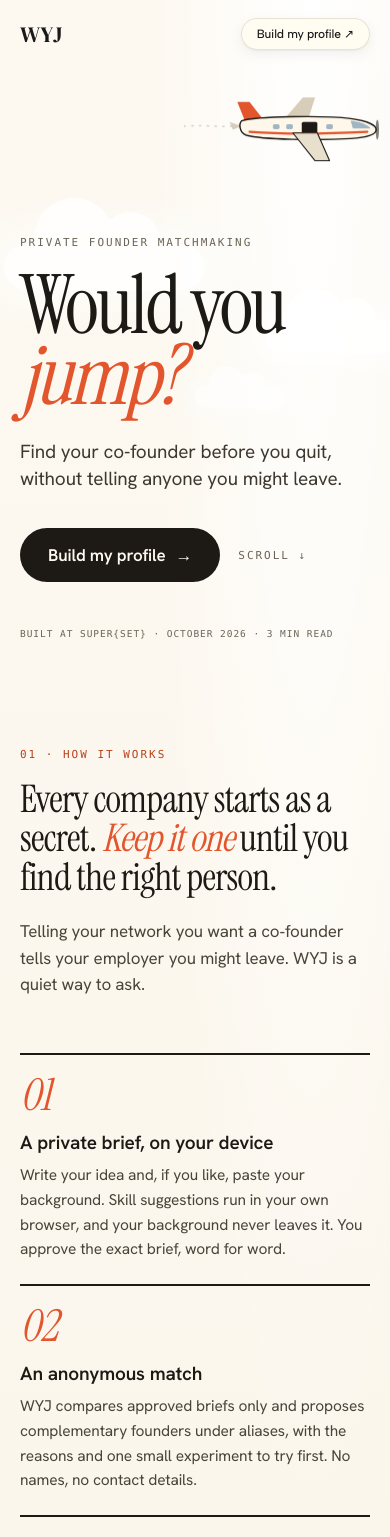
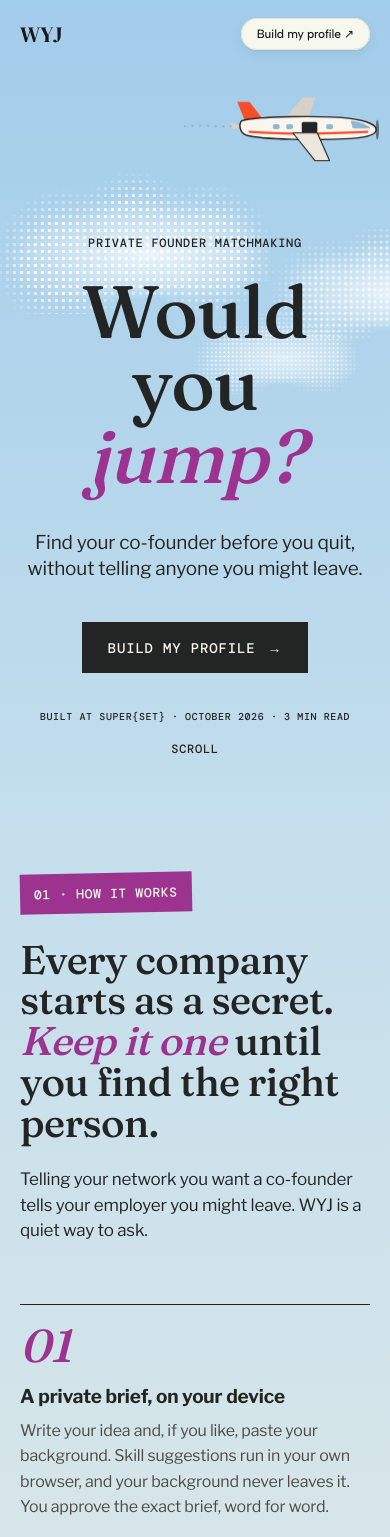
Before and after one commit to xyzmr114/superset-WYJ, a Next.js app: page / in a window 390 px wide. Shown: the top 1537 px of the page. Built offline with nearby package versions, Linux system fonts and the light colour scheme.

Commit message:
style: restyle landing with sky palette, halftone clouds and editorial type

```diff
--- a/app/SkydiveArt.tsx
+++ b/app/SkydiveArt.tsx
@@ -1,9 +1,12 @@
 // Flat inline illustrations for the landing page: the plane, the jumper (freefall and
 // canopy poses in one drawing) and the landed figure. No image files.
 
-const INK = '#1d1a16';
+const INK = '#232424';
 const ACCENT = 'var(--jump-accent)';
-const CANOPY_LIGHT = '#fff7ea';
+const CANOPY = 'var(--jump-canopy)';
+const CANOPY_LIGHT = 'var(--jump-canopy-light)';
+const BODY = '#faf5ee';
+const WING = '#d9d1c8';
 
 /** Small plane flying right, door open on its side. */
 export function Plane({className}: {className?: string}) {
@@ -12,15 +15,15 @@ export function Plane({className}: {className?: string}) {
       {/* Contrail */}
       <path d="M0 74 C40 70 70 78 104 72" fill="none" stroke={INK} strokeOpacity=".18" strokeWidth="3" strokeLinecap="round" strokeDasharray="2 12" />
       {/* Far wing */}
-      <path d="M176 66 L214 22 L236 22 L222 66Z" fill="#d8cdb9" />
+      <path d="M176 66 L214 22 L236 22 L222 66Z" fill={WING} />
       {/* Tail */}
       <path d="M112 70 L96 30 L118 30 L146 66Z" fill={ACCENT} />
-      <path d="M104 74 L82 66 L88 80Z" fill="#d8cdb9" />
+      <path d="M104 74 L82 66 L88 80Z" fill={WING} />
       {/* Fuselage */}
-      <path d="M104 64 C130 56 250 54 300 60 C330 64 346 72 346 80 C346 88 330 94 300 96 C240 100 140 98 112 90 C100 86 98 70 104 64Z" fill={CANOPY_LIGHT} stroke={INK} strokeWidth="2.5" />
+      <path d="M104 64 C130 56 250 54 300 60 C330 64 346 72 346 80 C346 88 330 94 300 96 C240 100 140 98 112 90 C100 86 98 70 104 64Z" fill={BODY} stroke={INK} strokeWidth="2.5" />
       {/* Cockpit and windows */}
-      <path d="M300 64 C318 66 332 72 336 78 L304 78Z" fill="#9fb7c4" />
-      <g fill="#9fb7c4">
+      <path d="M300 64 C318 66 332 72 336 78 L304 78Z" fill="#8cb8d1" />
+      <g fill="#8cb8d1">
         <rect x="160" y="70" width="12" height="9" rx="3" />
         <rect x="184" y="70" width="12" height="9" rx="3" />
         <rect x="256" y="70" width="12" height="9" rx="3" />
@@ -30,7 +33,7 @@ export function Plane({className}: {className?: string}) {
       {/* Stripe */}
       <path d="M118 84 C170 88 250 88 330 84" fill="none" stroke={ACCENT} strokeWidth="4" strokeLinecap="round" />
       {/* Near wing */}
-      <path d="M196 86 L236 136 L262 136 L240 86Z" fill="#e8dfcd" stroke={INK} strokeWidth="2" strokeLinejoin="round" />
+      <path d="M196 86 L236 136 L262 136 L240 86Z" fill="#efe7dd" stroke={INK} strokeWidth="2" strokeLinejoin="round" />
       {/* Propeller */}
       <ellipse cx="348" cy="80" rx="3" ry="18" fill={INK} opacity=".55" />
     </svg>
@@ -45,7 +48,7 @@ export function Jumper({className}: {className?: string}) {
   return (
     <svg className={className} viewBox="0 0 120 170" aria-hidden="true">
       <g className="jump-canopy">
-        <path d="M8 62 C10 22 38 4 60 4 C82 4 110 22 112 62 C98 56 86 56 76 62 C68 56 52 56 44 62 C34 56 22 56 8 62Z" fill={ACCENT} />
+        <path d="M8 62 C10 22 38 4 60 4 C82 4 110 22 112 62 C98 56 86 56 76 62 C68 56 52 56 44 62 C34 56 22 56 8 62Z" fill={CANOPY} />
         <path d="M44 62 C46 30 52 12 60 4 C68 12 74 30 76 62 C68 56 52 56 44 62Z" fill={CANOPY_LIGHT} />
         <path d="M10 62 L54 116 M44 62 L57 114 M76 62 L63 114 M110 62 L66 116" stroke={INK} strokeWidth="1.2" strokeOpacity=".7" />
       </g>
@@ -65,7 +68,7 @@ export function Jumper({className}: {className?: string}) {
 export function Landed({className}: {className?: string}) {
   return (
     <svg className={className} viewBox="0 0 180 120" aria-hidden="true">
-      <path d="M70 108 C78 84 104 74 136 80 C158 84 172 96 176 108Z" fill={ACCENT} />
+      <path d="M70 108 C78 84 104 74 136 80 C158 84 172 96 176 108Z" fill={CANOPY} />
       <path d="M96 108 C102 92 116 84 132 84 C122 92 116 100 114 108Z" fill={CANOPY_LIGHT} />
       <path d="M58 70 C80 74 100 86 112 104" fill="none" stroke={INK} strokeWidth="1.2" strokeOpacity=".6" />
       <g fill="none" stroke={INK} strokeWidth="5" strokeLinecap="round" strokeLinejoin="round">
--- a/app/landing.module.css
+++ b/app/landing.module.css
@@ -1,25 +1,32 @@
-/* Landing page: the page is the jump. Warm off-white sky, soft clouds, one accent
-   (parachute orange), editorial serif display type over a quiet grotesque. */
+/* Landing page: the page is the jump. Palette and type follow an editorial essay look:
+   blue-to-warm sky, halftone clouds, cream canvas, ink text, red accent, purple and yellow
+   label blocks, a sturdy display serif, a Franklin-style grotesque and a mono for labels. */
 .page {
-  --jump-sky: #fbf6ec;
-  --jump-ink: #1d1a16;
-  --jump-muted: #6c6457;
-  --jump-line: #e6dccb;
-  --jump-accent: #e2552d;
-  --jump-accent-deep: #b8401d;
-  --jump-card: #fffdf8;
+  --jump-sky: #faf5ee;
+  --jump-surface: #efe7dd;
+  --jump-ink: #232424;
+  --jump-muted: #4d4a47;
+  --jump-line: #d9d1c8;
+  --jump-accent: #f94e2a;
+  --jump-accent-deep: #c8331a;
+  --jump-purple: #9b338f;
+  --jump-yellow: #ffc013;
+  --jump-blue: #8cb8d1;
+  --jump-canopy: var(--jump-purple);
+  --jump-canopy-light: var(--jump-yellow);
+  --jump-card: #faf5ee;
   /* Shared components on this page (slider, elevation) read these. */
   --primary: var(--jump-accent);
   --primary-deep: var(--jump-accent-deep);
-  --serif: var(--jump-display), ui-serif, Georgia, serif;
-  --sans: var(--jump-body), ui-sans-serif, system-ui, sans-serif;
-  --mono: ui-monospace, 'SF Mono', SFMono-Regular, Menlo, monospace;
+  --serif: var(--jump-display), Georgia, serif;
+  --sans: var(--jump-body), Arial, sans-serif;
+  --mono: var(--jump-mono), 'Courier New', monospace;
   position: relative;
   z-index: 1;
   color: var(--jump-ink);
   font-family: var(--sans);
 }
-/* Full-bleed sky behind everything, including the header. */
+/* Full-bleed sky behind everything, including the header: blue at altitude, warm near the ground. */
 .page::before {
   content: '';
   position: absolute;
@@ -28,56 +35,59 @@
   bottom: -120px; /* main's bottom padding and the footer's top margin */
   left: calc(50% - 50vw);
   width: 100vw;
-  background:
-    radial-gradient(60% 40% at 80% 0%, #fff 0%, transparent 70%),
-    linear-gradient(180deg, #fdf9f1 0%, var(--jump-sky) 30%, #f8f0e1 75%, #f2e6cf 100%);
+  background: linear-gradient(180deg, #9fcbeb 0%, #c4deec 14%, #dfe9e8 30%, #efe6cc 48%, #f5e1a8 64%, #f7ebcc 78%, var(--jump-sky) 92%);
 }
 .page em {
   font-style: italic;
-  color: var(--jump-accent);
+  color: var(--jump-purple);
 }
 .page a { color: inherit; }
+/* A lower optical size and a touch more weight give the sturdier, low-contrast display cut. */
+.title, .h2, .h3, .landTitle, .stepN, .stats b, .pairCards strong, .pairCards i {
+  font-variation-settings: 'opsz' 36, 'SOFT' 0, 'WONK' 0;
+  font-weight: 440 !important;
+}
 
-/* ---------- Clouds ---------- */
+/* ---------- Halftone clouds: a white dot field cut into puffs by radial masks ---------- */
 .clouds {
   position: absolute;
   left: calc(50% - 50vw);
   width: 100vw;
-  height: 220px;
+  height: 260px;
   pointer-events: none;
   z-index: 0;
 }
 .clouds span {
   position: absolute;
-  width: 300px;
-  height: 64px;
-  border-radius: 999px;
-  background: #fff;
-  opacity: 0.85;
-  box-shadow: 0 0 40px 18px rgba(255, 255, 255, 0.75);
-  animation: drift 70s ease-in-out infinite alternate;
+  width: 560px;
+  height: 220px;
+  background:
+    radial-gradient(circle, rgba(255, 255, 255, 0.95) 1.4px, transparent 2px) 0 0 / 7px 7px,
+    radial-gradient(60% 55% at 50% 60%, rgba(255, 255, 255, 0.75), transparent 75%);
+  -webkit-mask-image:
+    radial-gradient(circle at 27% 64%, #000 12%, transparent 26%),
+    radial-gradient(circle at 46% 48%, #000 16%, transparent 31%),
+    radial-gradient(circle at 66% 58%, #000 13%, transparent 27%),
+    radial-gradient(40% 18% at 47% 72%, #000 55%, transparent 100%);
+  mask-image:
+    radial-gradient(circle at 27% 64%, #000 12%, transparent 26%),
+    radial-gradient(circle at 46% 48%, #000 16%, transparent 31%),
+    radial-gradient(circle at 66% 58%, #000 13%, transparent 27%),
+    radial-gradient(40% 18% at 47% 72%, #000 55%, transparent 100%);
+  animation: drift 80s ease-in-out infinite alternate;
 }
-.clouds span::before,
-.clouds span::after {
-  content: '';
-  position: absolute;
-  border-radius: 50%;
-  background: #fff;
+.clouds span:nth-child(1) { left: -4%; top: 0; }
+.clouds span:nth-child(2) { left: 58%; top: 40px; transform: scale(0.85); animation-duration: 95s; animation-delay: -30s; }
+.clouds span:nth-child(3) { left: 26%; top: 110px; transform: scale(0.6); opacity: 0.8; animation-duration: 120s; animation-delay: -60s; }
+@keyframes drift {
+  from { translate: -4vw 0; }
+  to { translate: 4vw 0; }
 }
-.clouds span::before { width: 120px; height: 120px; left: 46px; bottom: 18px; }
-.clouds span::after { width: 90px; height: 90px; left: 140px; bottom: 26px; }
-.clouds span:nth-child(1) { left: 6%; top: 40px; }
-.clouds span:nth-child(2) { left: 62%; top: 110px; transform: scale(0.7); animation-duration: 90s; animation-delay: -30s; }
-.clouds span:nth-child(3) { left: 34%; top: 170px; transform: scale(0.45); opacity: 0.6; animation-duration: 110s; animation-delay: -60s; }
-@keyframes drift {
-  from { translate: -5vw 0; }
-  to { translate: 5vw 0; }
-}
-.cloudsHigh { top: 120px; }
-.hero > :not(.clouds):not(.planeWrap) { position: relative; z-index: 1; }
-.cloudsMid { margin-top: 40px; }
-.cloudsLow { margin-top: 20px; }
-.cloudsMid, .cloudsLow { position: relative; height: 160px; }
+.cloudsHigh { top: 80px; }
+.hero > :not(.clouds):not(.planeWrap):not(.heroActions) { position: relative; z-index: 1; }
+.cloudsMid { margin-top: 20px; }
+.cloudsLow { margin-top: 10px; }
+.cloudsMid, .cloudsLow { position: relative; height: 200px; }
 
 /* ---------- Jumper (scroll-driven) and landed figure ---------- */
 .jumper {
@@ -106,15 +116,16 @@
 .hero {
   position: relative;
   z-index: 2;
-  min-height: min(88vh, 820px);
-  padding-top: clamp(150px, 22vh, 230px);
+  min-height: min(84vh, 800px);
+  padding: clamp(110px, 15vh, 170px) 0 96px;
   margin-top: -32px;
+  text-align: center;
 }
 .planeWrap {
   position: absolute;
   top: 0;
   right: 2%;
-  width: clamp(190px, 30vw, 400px);
+  width: clamp(190px, 28vw, 380px);
   animation: bob 6s ease-in-out infinite;
 }
 .plane { display: block; width: 100%; height: auto; }
@@ -130,50 +141,66 @@
   50% { translate: 0 8px; }
 }
 .kicker,
-.tag,
-.byline {
+.byline,
+.scroll {
   margin: 0;
   font-family: var(--mono);
-  font-size: 11px;
+  font-size: 12px;
   font-weight: 500;
-  letter-spacing: 0.18em;
+  letter-spacing: 0.06em;
   text-transform: uppercase;
-  color: var(--jump-muted);
+  color: var(--jump-ink);
 }
-.tag { color: var(--jump-accent-deep); }
+/* Section labels: mono caps on a solid block, set slightly askew. */
+.tag {
+  display: inline-block;
+  margin: 0;
+  padding: 10px 14px 9px;
+  background: var(--jump-purple);
+  color: var(--jump-sky);
+  font-family: var(--mono);
+  font-size: 13px;
+  font-weight: 500;
+  letter-spacing: 0.05em;
+  text-transform: uppercase;
+  transform: rotate(-1.2deg);
+}
+.section[id="pairing"] .tag { background: var(--jump-yellow); color: var(--jump-ink); transform: rotate(1deg); }
+.landing .tag { background: var(--jump-accent); }
 .title {
-  margin: 18px 0 0;
+  margin: 22px 0 0;
   font-family: var(--serif);
   font-weight: 400;
-  font-size: clamp(76px, 14vw, 216px);
-  line-height: 0.86;
-  letter-spacing: -0.035em;
+  font-size: clamp(76px, 10.5vw, 168px);
+  line-height: 0.98;
+  letter-spacing: -0.015em;
 }
-.title em { display: inline-block; padding-right: 0.06em; }
 .deck {
-  max-width: 560px;
-  margin: 28px 0 0;
-  font-size: clamp(19px, 2vw, 24px);
-  line-height: 1.4;
-  color: #3e382f;
+  max-width: 600px;
+  margin: 36px auto 0;
+  font-size: clamp(19px, 1.7vw, 24px);
+  line-height: 1.38;
+  color: var(--jump-ink);
 }
 .heroActions {
   display: flex;
+  justify-content: center;
   align-items: center;
-  gap: 28px;
-  margin-top: 36px;
+  margin-top: 40px;
 }
 .primary,
 .join button {
   display: inline-flex;
   align-items: center;
-  gap: 10px;
-  padding: 16px 28px;
+  gap: 12px;
+  padding: 17px 26px 16px;
   border: 0;
-  border-radius: 999px;
+  border-radius: 0;
   background: var(--jump-ink);
-  color: #fffaf0 !important;
-  font: 600 17px var(--sans);
+  color: var(--jump-sky) !important;
+  font: 500 14px var(--mono);
+  letter-spacing: 0.06em;
+  text-transform: uppercase;
   text-decoration: none;
   cursor: pointer;
   transition: background 0.2s, transform 0.2s;
@@ -184,127 +211,137 @@
   transform: translateY(-1px);
 }
 .scroll {
-  font-family: var(--mono);
-  font-size: 11px;
-  letter-spacing: 0.18em;
-  text-transform: uppercase;
+  position: absolute;
+  z-index: 2;
+  right: 0;
+  bottom: 28px;
   text-decoration: none;
-  color: var(--jump-muted) !important;
 }
-.scroll::after { content: ' ↓'; }
-.byline { margin-top: 64px; }
+.byline {
+  position: absolute !important;
+  left: 0;
+  right: 0;
+  bottom: 28px;
+  pointer-events: none;
+}
 
 /* ---------- Sections ---------- */
 .section {
   position: relative;
   z-index: 2;
-  max-width: 860px;
+  max-width: 900px;
   margin: 0 auto;
-  padding-top: clamp(96px, 14vh, 150px);
+  padding-top: clamp(100px, 15vh, 170px);
 }
 .h2 {
-  margin: 16px 0 0;
+  margin: 26px 0 0;
   font-family: var(--serif);
   font-weight: 400;
-  font-size: clamp(38px, 5.6vw, 68px);
+  font-size: clamp(40px, 5.2vw, 76px);
   line-height: 1.02;
-  letter-spacing: -0.02em;
+  letter-spacing: -0.015em;
 }
 .h3 {
   margin: 0 0 18px;
   font-family: var(--serif);
   font-weight: 400;
-  font-size: clamp(26px, 3vw, 34px);
-  line-height: 1.1;
+  font-size: clamp(28px, 3vw, 40px);
+  line-height: 1.08;
 }
 .lead {
   max-width: 640px;
-  margin: 22px 0 0;
-  font-size: 19px;
-  line-height: 1.55;
-  color: #4a4338;
+  margin: 24px 0 0;
+  font-size: 20px;
+  line-height: 1.5;
+  color: var(--jump-ink);
 }
 
 .steps {
   display: grid;
   grid-template-columns: repeat(3, minmax(0, 1fr));
-  gap: 28px;
-  margin: 56px 0 0;
+  gap: 30px;
+  margin: 60px 0 0;
   padding: 0;
   list-style: none;
 }
 .steps li {
   padding-top: 18px;
-  border-top: 2px solid var(--jump-ink);
+  border-top: 1px solid var(--jump-ink);
 }
 .stepN {
   font-family: var(--serif);
   font-style: italic;
-  font-size: 44px;
+  font-size: 46px;
   line-height: 1;
-  color: var(--jump-accent);
+  color: var(--jump-purple);
 }
 .steps h3 {
-  margin: 14px 0 8px;
+  margin: 16px 0 8px;
   font-size: 19px;
-  font-weight: 600;
-  line-height: 1.25;
+  font-weight: 700;
+  line-height: 1.3;
 }
 .steps p {
   margin: 0;
-  font-size: 15.5px;
+  font-size: 16px;
   line-height: 1.6;
-  color: #4a4338;
+  color: var(--jump-muted);
 }
 .stats {
   display: grid;
   grid-template-columns: repeat(3, minmax(0, 1fr));
-  gap: 28px;
-  margin: 64px 0 0;
+  gap: 30px;
+  margin: 70px 0 0;
   padding: 26px 0 0;
   border-top: 1px solid var(--jump-line);
   list-style: none;
-  font-size: 14px;
-  line-height: 1.45;
+  font-family: var(--mono);
+  font-size: 12px;
+  line-height: 1.5;
+  letter-spacing: 0.04em;
+  text-transform: uppercase;
   color: var(--jump-muted);
 }
 .stats b {
   display: block;
+  margin-bottom: 8px;
   font-family: var(--serif);
   font-weight: 400;
-  font-size: 56px;
+  font-size: 64px;
   line-height: 1;
+  letter-spacing: 0;
+  text-transform: none;
   color: var(--jump-ink);
 }
 
-.figure { margin: 48px 0 0; }
+.figure { margin: 52px 0 0; }
 .panel {
-  padding: 34px 32px;
-  border-radius: 22px;
-  background: var(--jump-card);
-  box-shadow: 0 1px 0 var(--jump-line), 0 30px 60px -40px rgba(29, 26, 22, 0.35);
+  padding: 36px 34px;
+  border: 1px solid var(--jump-line);
+  background: rgba(250, 245, 238, 0.82);
+  backdrop-filter: blur(6px);
 }
 .figure figcaption {
   max-width: 640px;
   margin-top: 14px;
-  font-size: 13.5px;
+  font-size: 14px;
   line-height: 1.55;
   color: var(--jump-muted);
 }
-.neverWrap { margin-top: 72px; }
+.neverWrap { margin-top: 80px; }
 .never {
   margin: 0;
   padding: 0;
   list-style: none;
-  border-top: 1px solid var(--jump-line);
+  border-top: 1px solid var(--jump-ink);
 }
 .never li {
   display: flex;
   justify-content: space-between;
   gap: 20px;
-  padding: 16px 0;
+  padding: 17px 0;
   border-bottom: 1px solid var(--jump-line);
-  font-size: 17px;
+  font-size: 18px;
 }
 .never s {
   text-decoration-color: var(--jump-accent);
@@ -316,11 +353,10 @@
 }
 
 .pairing {
-  margin-top: 44px;
-  padding: 30px;
-  border-radius: 22px;
-  background: var(--jump-card);
-  box-shadow: 0 1px 0 var(--jump-line), 0 30px 60px -40px rgba(29, 26, 22, 0.35);
+  margin-top: 48px;
+  padding: 32px;
+  border: 1px solid var(--jump-line);
+  background: rgba(250, 245, 238, 0.86);
 }
 .pairCards {
   display: grid;
@@ -329,41 +365,45 @@
   align-items: center;
 }
 .pairCards > div {
-  padding: 18px 20px;
-  border-radius: 14px;
-  background: #f7efe0;
+  padding: 20px 22px;
+  background: var(--jump-surface);
 }
 .pairCards strong {
   display: block;
   font-family: var(--serif);
   font-weight: 400;
-  font-size: 30px;
+  font-size: 34px;
 }
 .pairCards span {
   display: block;
-  margin-top: 2px;
-  font-size: 13px;
+  margin-top: 4px;
+  font-family: var(--mono);
+  font-size: 11.5px;
+  letter-spacing: 0.04em;
+  text-transform: uppercase;
   color: var(--jump-muted);
 }
-.pairCards p { margin: 10px 0 0; font-size: 15.5px; line-height: 1.5; }
+.pairCards p { margin: 12px 0 0; font-size: 16px; line-height: 1.5; }
 .pairCards i {
   font-family: var(--serif);
-  font-size: 40px;
+  font-size: 44px;
   font-style: italic;
-  color: var(--jump-accent);
+  color: var(--jump-purple);
 }
 .pairNotes {
   display: grid;
   grid-template-columns: repeat(2, minmax(0, 1fr));
-  gap: 28px;
-  margin-top: 26px;
+  gap: 30px;
+  margin-top: 28px;
 }
-.pairNotes h3 { margin: 0 0 6px; font-size: 15px; font-weight: 600; }
-.pairNotes p { margin: 0; font-size: 15.5px; line-height: 1.55; color: #4a4338; }
+.pairNotes h3 { margin: 0 0 6px; font-size: 16px; font-weight: 700; }
+.pairNotes p { margin: 0; font-size: 16px; line-height: 1.55; color: var(--jump-muted); }
 .caveat {
-  margin: 22px 0 0;
-  font-size: 13px;
-  font-style: italic;
+  margin: 24px 0 0;
+  font-family: var(--mono);
+  font-size: 11.5px;
+  letter-spacing: 0.04em;
+  text-transform: uppercase;
   color: var(--jump-muted);
 }
 
@@ -371,22 +411,25 @@
 .landing {
   position: relative;
   z-index: 2;
-  padding-top: clamp(130px, 18vh, 200px);
+  padding-top: clamp(140px, 20vh, 220px);
   text-align: center;
 }
 .landTitle {
-  margin: 16px 0 0;
+  margin: 26px 0 0;
   font-family: var(--serif);
   font-weight: 400;
-  font-size: clamp(56px, 10vw, 156px);
-  line-height: 0.9;
-  letter-spacing: -0.03em;
+  font-size: clamp(60px, 9.5vw, 150px);
+  line-height: 0.98;
+  letter-spacing: -0.015em;
 }
-.join { margin-top: 40px; }
-.join button { padding: 20px 34px; font-size: 18px; }
+.join { margin-top: 44px; }
+.join button { padding: 20px 32px 19px; font-size: 15px; }
 .joinNote {
-  margin: 16px 0 0;
-  font-size: 14px;
+  margin: 18px 0 0;
+  font-family: var(--mono);
+  font-size: 12px;
+  letter-spacing: 0.04em;
+  text-transform: uppercase;
   color: var(--jump-muted);
 }
 .ground {
@@ -402,7 +445,7 @@
   width: 100vw;
   bottom: -120px;
   height: 240px;
-  background: radial-gradient(150% 100% at 50% 100%, #d9cfb6 0 49.6%, transparent 50%);
+  background: radial-gradient(150% 100% at 50% 100%, #e6dccb 0 49.6%, transparent 50%);
 }
 .pad {
   position: absolute;
@@ -412,7 +455,7 @@
   height: 6px;
   margin-left: -22px;
   border-radius: 50%;
-  background: rgba(29, 26, 22, 0.18);
+  background: rgba(35, 36, 36, 0.2);
 }
 .landed {
   position: absolute;
@@ -434,7 +477,7 @@
   z-index: 3;
   transform: translateY(-50%);
   padding: 22px 0 22px 14px;
-  border-left: 1px solid #b9ab92;
+  border-left: 1px solid var(--jump-ink);
   font-family: var(--mono);
   text-transform: uppercase;
   pointer-events: none;
@@ -443,16 +486,16 @@
 .elevationHidden { opacity: 0; }
 .elevation span {
   display: block;
-  font-size: 9.5px;
-  letter-spacing: 0.14em;
+  font-size: 10px;
+  letter-spacing: 0.02em;
   color: var(--jump-muted);
 }
 .elevation b {
   display: block;
   margin-top: 4px;
   font-size: 12px;
-  font-weight: 600;
-  letter-spacing: 0.1em;
+  font-weight: 500;
+  letter-spacing: 0.04em;
   color: var(--jump-ink);
   font-variant-numeric: tabular-nums;
 }
@@ -479,7 +522,7 @@
   right: 0;
   top: 50%;
   height: 2px;
-  background: repeating-linear-gradient(90deg, #cdbfa6 0 6px, transparent 6px 12px);
+  background: repeating-linear-gradient(90deg, #d9d1c8 0 6px, transparent 6px 12px);
 }
 .track:focus-visible { outline: 2px solid var(--primary); outline-offset: 6px; }
 .trackFill {
@@ -498,7 +541,7 @@
   margin: -6px 0 0 -6px;
   border-radius: 50%;
   background: var(--jump-card);
-  box-shadow: inset 0 0 0 2px #cdbfa6;
+  box-shadow: inset 0 0 0 2px #d9d1c8;
 }
 .tickOn { box-shadow: inset 0 0 0 2px var(--primary); }
 .thumb {
@@ -510,7 +553,7 @@
   margin: -15px 0 0 -15px;
   border-radius: 50%;
   background: var(--jump-ink);
-  box-shadow: 0 0 0 6px #f8dccf, 0 8px 18px -6px rgba(29, 26, 22, 0.5);
+  box-shadow: 0 0 0 6px #fcd6cc, 0 8px 18px -6px rgba(35, 36, 36, 0.45);
   transition: left 0.35s cubic-bezier(0.2, 0.7, 0.1, 1);
 }
 .stopLabels,
@@ -541,14 +584,15 @@
   font-size: 10px;
   letter-spacing: 0.12em;
   text-transform: uppercase;
-  color: #9a8f7c;
+  color: #7d7770;
 }
 .seeCard {
   min-height: 320px;
   padding: 24px 26px;
-  border-radius: 14px;
-  background: #fff;
-  box-shadow: 0 1px 0 var(--jump-line), 0 24px 50px -30px rgba(29, 26, 22, 0.35);
+  border: 1px solid var(--jump-line);
+  border-radius: 0;
+  background: var(--jump-sky);
+  box-shadow: 0 1px 0 var(--jump-line), 0 24px 50px -30px rgba(35, 36, 36, 0.25);
   transform: rotate(0.8deg);
 }
 .seeCard .seeWho {
@@ -579,7 +623,7 @@
   display: flex;
   align-items: center;
   gap: 10px;
-  color: #aaa08f;
+  color: #9a948c;
   font-size: 14px !important;
 }
 .redact {
@@ -587,14 +631,14 @@
   width: 72px;
   height: 10px;
   border-radius: 2px;
-  background: repeating-linear-gradient(135deg, #e8dfcf 0 4px, #f3ecdf 4px 8px);
+  background: repeating-linear-gradient(135deg, #e6ded2 0 4px, #f1ebe1 4px 8px);
 }
 .receipt {
   display: inline-block;
   margin-top: 8px;
   padding: 3px 8px;
-  background: #f8dccf;
-  color: #6b2a14;
+  background: #fcd6cc;
+  color: #7a1f0b;
   font-family: var(--mono);
   font-size: 11px;
 }
@@ -613,29 +657,27 @@
   .pairNotes { grid-template-columns: 1fr; gap: 18px; }
 }
 @media (max-width: 640px) {
-  .hero { min-height: 0; padding-top: 150px; padding-bottom: 20px; margin-top: -16px; }
+  .hero { min-height: 0; padding: 150px 0 110px; margin-top: -16px; }
   .planeWrap { right: -4%; width: 200px; }
-  .heroActions { flex-wrap: wrap; gap: 18px; }
-  .byline { margin-top: 44px; font-size: 9.5px; letter-spacing: 0.1em; }
-  .section { padding-top: 84px; }
+  .title { font-size: 19vw; }
+  .scroll { left: 50%; right: auto; bottom: 26px; transform: translateX(-50%); }
+  .byline { bottom: 58px; font-size: 10px; }
+  .section { padding-top: 90px; }
   .lead { font-size: 17px; }
-  .stats b { font-size: 46px; }
+  .stats b { font-size: 50px; }
   .panel { padding: 24px 18px; }
   .betweenLabels { display: none; }
   .stopLabels button { font-size: 12px; }
-  .never li { flex-direction: column; gap: 4px; }
+  .never li { flex-direction: column; gap: 4px; font-size: 17px; }
   .never span { text-align: left; }
   .pairing { padding: 20px; }
   .pairCards { grid-template-columns: 1fr; }
   .pairCards i { text-align: center; }
   .jumper { width: 48px; }
-  .landing { padding-top: 110px; }
+  .landing { padding-top: 120px; }
   .pad, .landed { left: 70%; }
   .landed { width: 150px; bottom: -7px; margin-left: -37px; }
-  .title { font-size: 21vw; }
-  .clouds span { width: 200px; height: 46px; }
-  .clouds span::before { width: 80px; height: 80px; left: 30px; bottom: 12px; }
-  .clouds span::after { width: 60px; height: 60px; left: 96px; bottom: 18px; }
+  .clouds span { width: 360px; height: 150px; }
 }
 @media (prefers-reduced-motion: reduce) {
   .clouds span, .planeWrap, .seeCard p { animation: none; }
--- a/app/page.tsx
+++ b/app/page.tsx
@@ -1,4 +1,4 @@
-import {Hanken_Grotesk, Instrument_Serif} from 'next/font/google';
+import {DM_Mono, Fraunces, Libre_Franklin} from 'next/font/google';
 import Elevation from './Elevation';
 import WhoSeesWhat from './WhoSeesWhat';
 import SkydiveScene from './SkydiveScene';
@@ -6,8 +6,9 @@ import {Landed, Plane} from './SkydiveArt';
 import styles from './landing.module.css';
 
 // Self-hosted by next/font at build time: the page makes no font requests to Google.
-const display = Instrument_Serif({subsets: ['latin'], weight: '400', style: ['normal', 'italic'], variable: '--jump-display'});
-const body = Hanken_Grotesk({subsets: ['latin'], weight: ['400', '500', '600', '700'], variable: '--jump-body'});
+const display = Fraunces({subsets: ['latin'], style: ['normal', 'italic'], axes: ['opsz', 'SOFT', 'WONK'], variable: '--jump-display'});
+const body = Libre_Franklin({subsets: ['latin'], variable: '--jump-body'});
+const mono = DM_Mono({subsets: ['latin'], weight: ['400', '500'], variable: '--jump-mono'});
 
 const STEPS = [
   {title: 'A private brief, on your device', body: 'Write your idea and, if you like, paste your background. Skill suggestions run in your own browser, and your background never leaves it. You approve the exact brief, word for word.'},
@@ -32,7 +33,7 @@ function Clouds({className}: {className: string}) {
 
 export default function Home() {
   return (
-    <div className={`${styles.page} ${display.variable} ${body.variable}`} data-skydive>
+    <div className={`${styles.page} ${display.variable} ${body.variable} ${mono.variable}`} data-skydive>
       <Elevation />
       <SkydiveScene />
 
```
